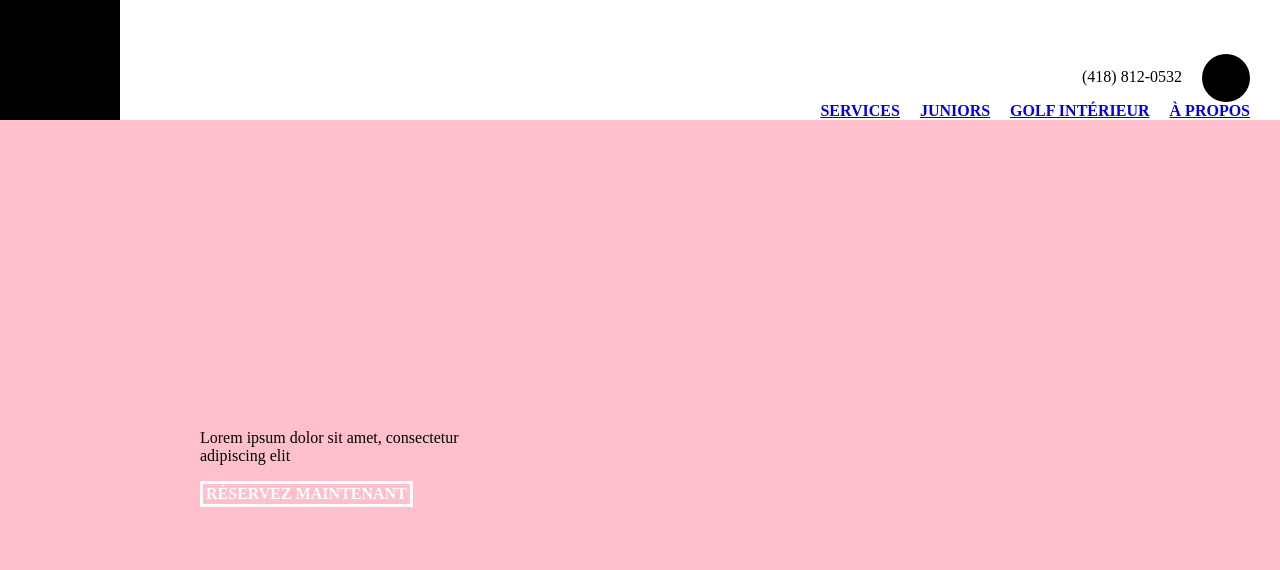
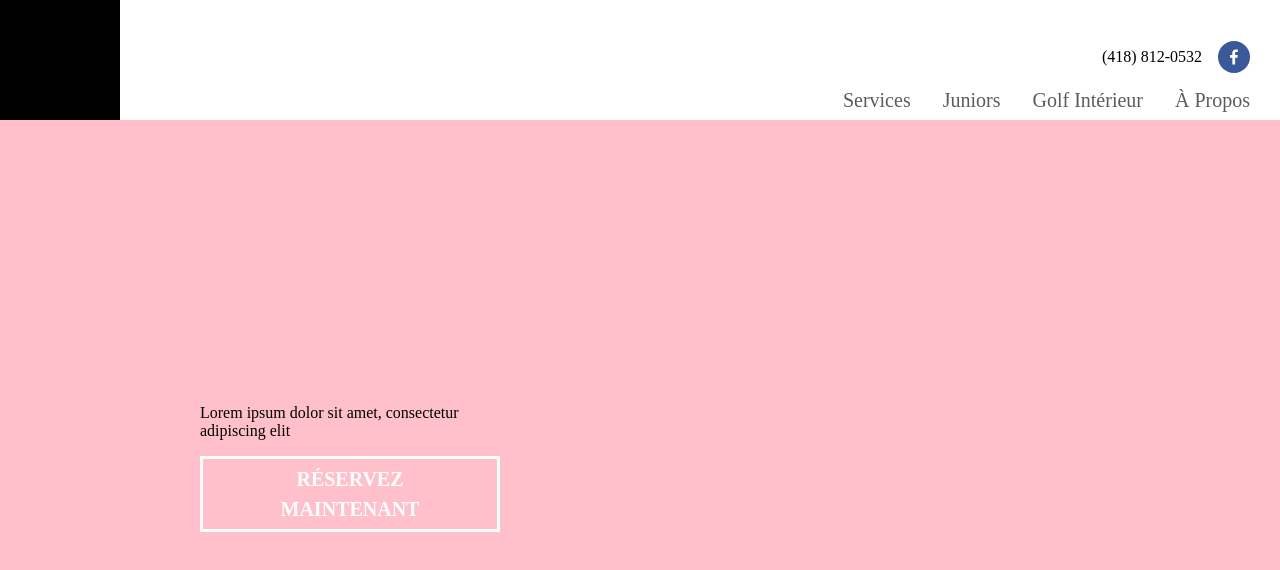
Before and after one commit to m0xx/academiegolfsaglac.com, a Next.js app: page / in a window 1280 px wide. Shown: the top 570 px of the page. Built offline with nearby package versions, Linux system fonts and the light colour scheme.

Commit message:
add services page

```diff
--- a/components/Button.js
+++ b/components/Button.js
@@ -25,11 +25,11 @@ const Button = styled.button`
   font-weight: 600;
   line-height: 1.5;
   cursor: pointer;
-  font-size: ${props => props.theme.fontSizes[3]};
-  padding-top: ${props => props.theme.space[2]};
-  padding-right: ${props => props.theme.space[4]};
-  padding-bottom: ${props => props.theme.space[2]};
-  padding-left: ${props => props.theme.space[4]};
+  font-size: ${props => props.theme.fontSizes[3]}px;
+  padding-top: ${props => props.theme.space[2]}px;
+  padding-right: ${props => props.theme.space[4]}px;
+  padding-bottom: ${props => props.theme.space[2]}px;
+  padding-left: ${props => props.theme.space[4]}px;
   text-transform: uppercase;
   border: none;
   background-color: transparent;
--- a/components/Header.js
+++ b/components/Header.js
@@ -1,18 +1,21 @@
 import React from 'react';
 import styled from 'styled-components';
 import Link from 'next/link';
+import { withRouter } from 'next/router';
+import { SocialIcon } from 'react-social-icons';
 
-const Header = styled.div`
+const Container = styled.div`
     padding-right: 30px;
     display: flex;
 `;
+
 const Content = styled.div`
     display: flex;
     flex-direction: column;
     justify-content: flex-end;
     flex-grow: 1;
-    // background-color: red;
     text-align: right;
+    padding-bottom: ${props => props.theme.space[2]}px;
 `;
 
 const Logo = styled.div`
@@ -24,8 +27,8 @@ const Logo = styled.div`
 const MenuItem = styled.li`
     display: inline-block;
     padding: 0;
-    margin-left: 20px;
-    font-weight: bold;
+    font-size: ${props => props.theme.fontSizes[3]}px;
+    margin-left: ${props => props.theme.space[4]}px;
 `;
 
 const Menu = styled.ul`
@@ -38,46 +41,64 @@ const Contact = styled.div`
     display: flex;
     align-items: center;
     justify-content: flex-end;
-`;
-
-const Facebook = styled.span`
-    display: inline-block;
-    border-radius: 48px;
-    width: 48px;
-    height: 48px;
-    background-color: #000;
-    margin-left: 20px;
+    margin-bottom: ${props => props.theme.space[3]}px;
 `;
 
 const Phone = styled.span`
     display: inline-block;
     color: #000;
+    font-size: ${props => props.theme.fontSizes[2]}px;
+    margin-right: ${props => props.theme.space[3]}px;
 `;
 
-export default function App() {
+const StyledLink = styled.a`
+    &,
+    &:visited {
+        text-decoration: none;
+        opacity: 0.8;
+        color: ${props => (props.active ? props.theme.colors.blue : '#333')};
+        transition: opacity 0.2s ease 0s, transform 0.2s ease 0s;
+    }
+
+    &:hover {
+        opacity: 1;
+    }
+`;
+
+const links = [
+    { href: '/services', label: 'Services' },
+    { href: '/juniors', label: 'Juniors' },
+    { href: '/golf-interieur', label: 'Golf Intérieur' },
+    { href: '/a-propos', label: 'À Propos' }
+];
+
+function Header({ router }) {
     return (
-        <Header>
+        <Container>
             <Logo />
             <Content>
                 <Contact>
                     <Phone>(418) 812-0532</Phone>
-                    <Facebook />
+                    <SocialIcon style={{ width: 32, height: 32 }} url="https://www.facebook.com/academiegolfsaglac/" />
                 </Contact>
                 <Menu>
-                    <MenuItem>
-                        <Link href="/services">SERVICES</Link>
-                    </MenuItem>
-                    <MenuItem>
-                        <Link href="/juniors">JUNIORS</Link>
-                    </MenuItem>
-                    <MenuItem>
-                        <Link href="/golf-interieur">GOLF INTÉRIEUR</Link>
-                    </MenuItem>
-                    <MenuItem>
-                        <Link href="/a-propos">À PROPOS</Link>
-                    </MenuItem>
+                    {links.map(({ href, label }) => {
+                        const active = router.pathname === href;
+
+                        return (
+                            <MenuItem key={href}>
+                                <Link>
+                                    <StyledLink href={href} active={active}>
+                                        {label}
+                                    </StyledLink>
+                                </Link>
+                            </MenuItem>
+                        );
+                    })}
                 </Menu>
             </Content>
-        </Header>
+        </Container>
     );
 }
+
+export default withRouter(Header);
--- a/package.json
+++ b/package.json
@@ -21,6 +21,7 @@
         "next": "^8.0.3",
         "react": "^16.8.5",
         "react-dom": "^16.8.5",
+        "react-social-icons": "^4.1.0",
         "styled-components": "^4.1.3",
         "styled-normalize": "^8.0.6",
         "styled-system": "^4.0.8"
```
Also changed, not shown: pages/services.js (+61 -5 lines), 1 other file (tests, documents, lock files or other folders).
